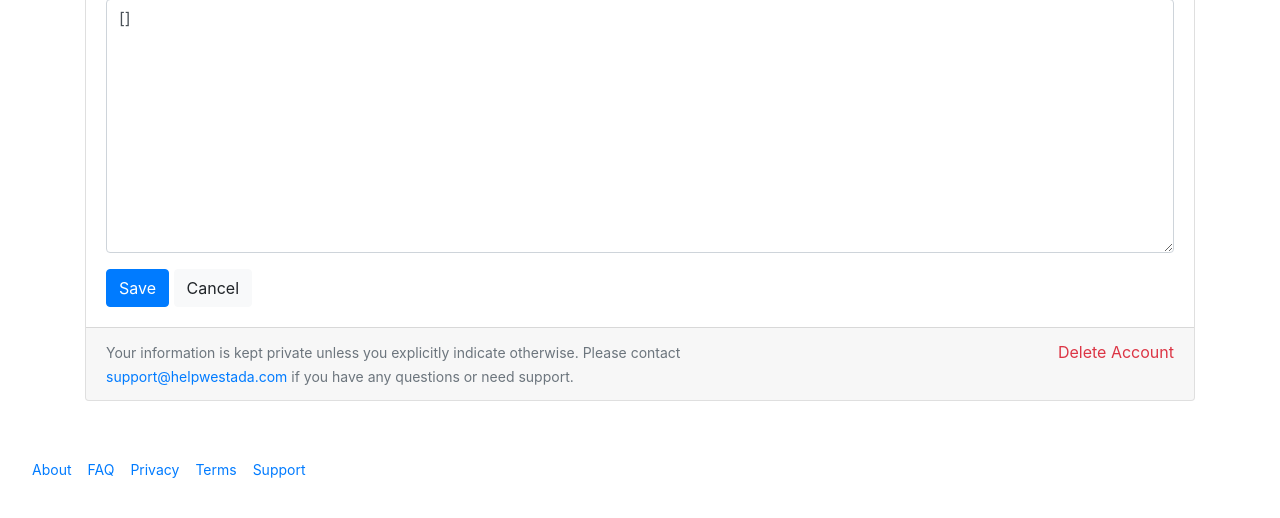
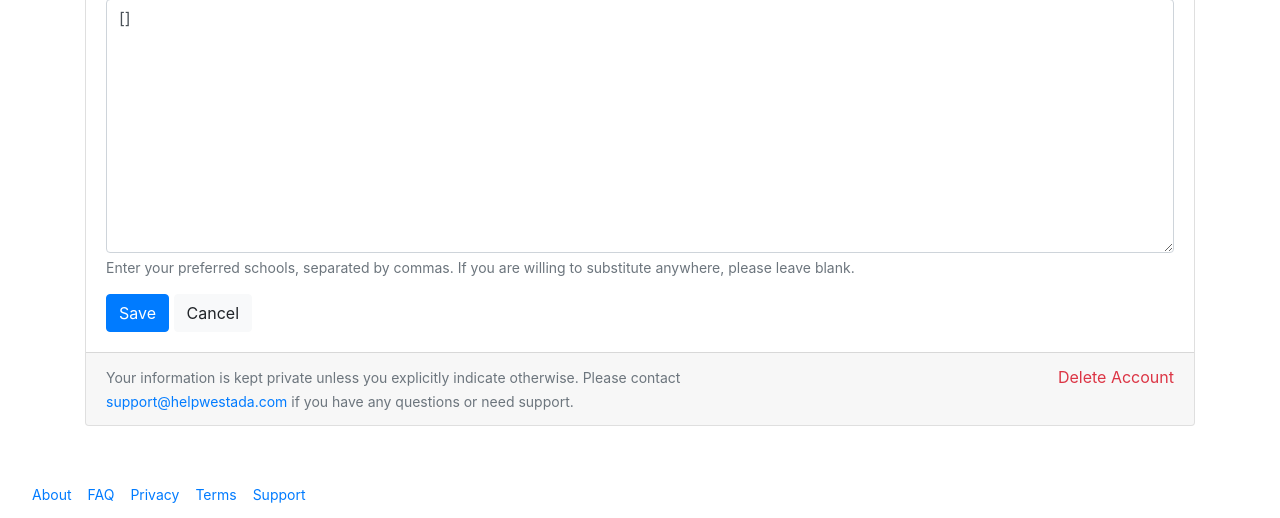
Before and after one commit to dbinetti/helpwestada, a Django app: page /account in a window 1280 px wide. Shown: the part 1418-1936 px from the top of the page. Before the commit the page ends 1896 px from the top, so only its background shows below. Run offline with Django 3.2, Linux system fonts and the light colour scheme; the visitor is signed in with stand-in values (Sample User, id 1); data comes from the database, SQL or seed files in the repository; some libraries are stand-ins or nearby versions.

Commit message:
update form

```diff
--- a/project/app/forms.py
+++ b/project/app/forms.py
@@ -67,9 +67,9 @@
             ),
         }
 
-        # help_texts = {
-        #     'is_bilingual': "If you speak Spanish, please click here.",
-        # }
+        help_texts = {
+            'schools': "Enter your preferred schools, separated by commas.  If you are willing to substitute anywhere, please leave blank.",
+        }
 
 
     def clean(self):
--- a/project/app/templates/app/pages/account.html
+++ b/project/app/templates/app/pages/account.html
@@ -35,7 +35,7 @@
             {% bootstrap_field form.is_offender show_help=False show_label=True %}
             {% bootstrap_field form.is_wasd show_help=False show_label=True %}
             {% bootstrap_field form.wasd_notes show_help=False show_label=True %}
-            {% bootstrap_field form.schools show_help=False show_label=True %}
+            {% bootstrap_field form.schools show_help=True show_label=True %}
             {% bootstrap_button "Save" button_type='submit' size='large' %}
             {% bootstrap_button "Cancel" button_type='link' href="/account" size='large' button_class='btn-light' extra_classes='ml-3'%}
           </form>
```
Also changed, not shown: project/app/migrations/0003_alter_account_address.py (added).
